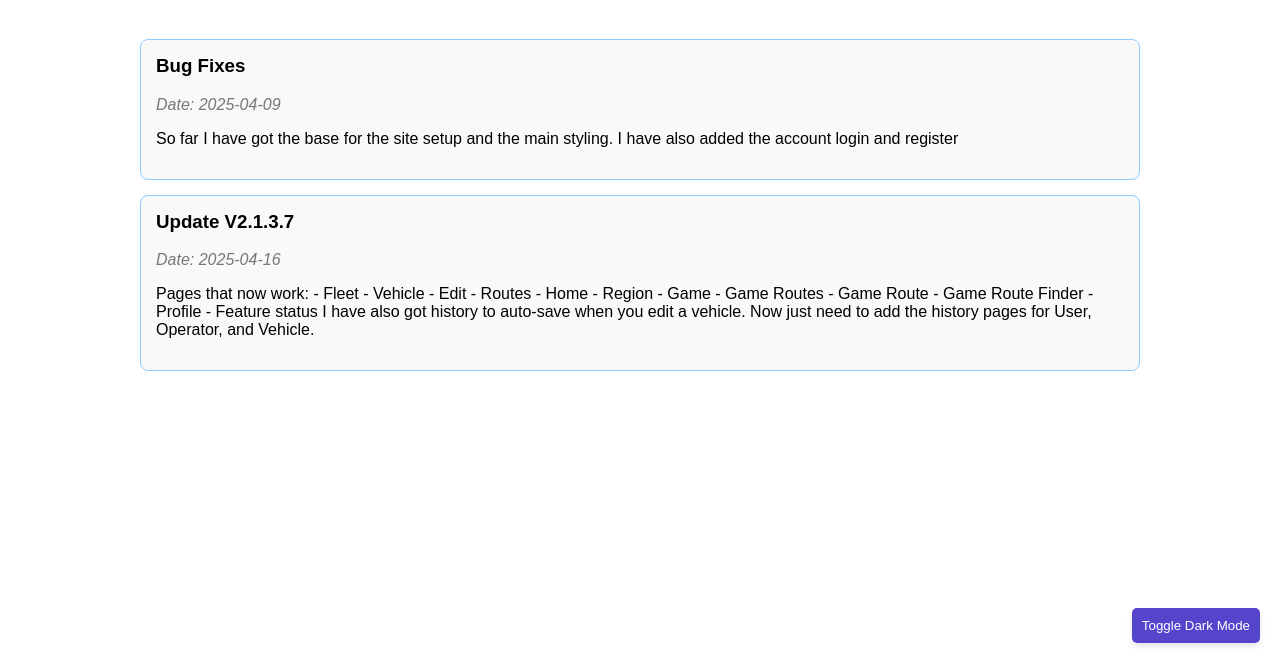
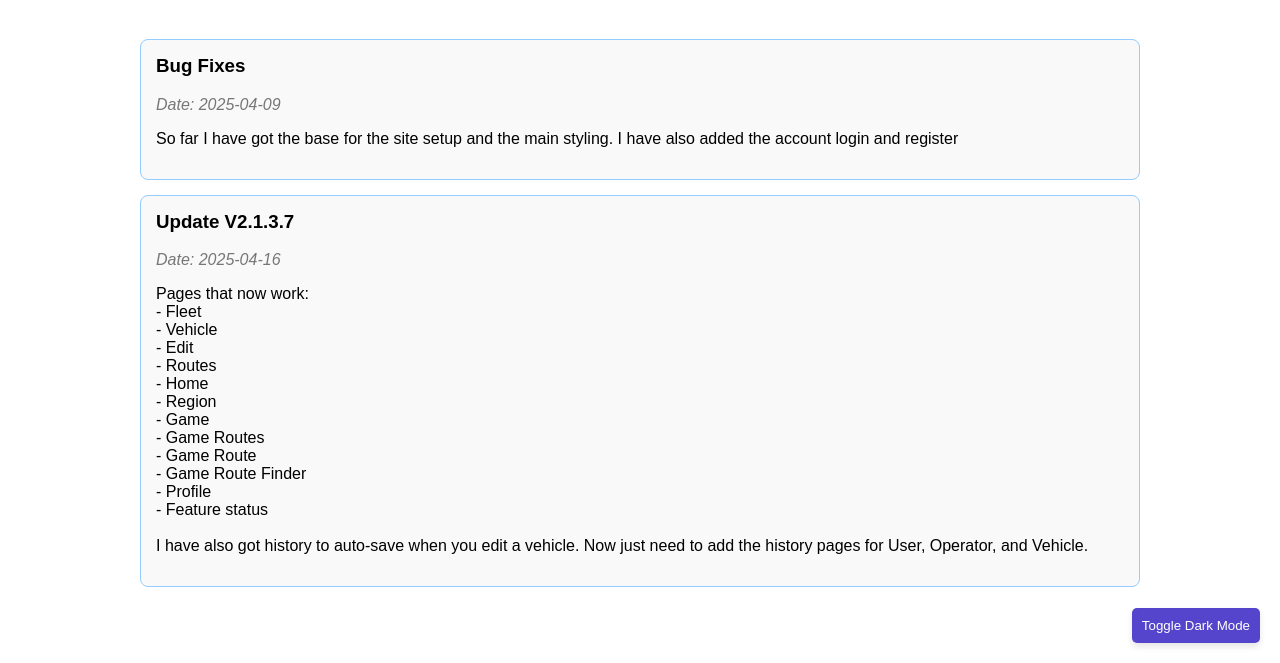
Before and after one commit to Kai-codin/MyBusTimes-Status, a plain HTML site: page updates.html in a window 1280 px wide. Shown: the part 137-800 px from the top of the page. Drawn offline with Linux system fonts and the light colour scheme.

Commit message:
Update updates.html

```diff
--- a/updates.html
+++ b/updates.html
@@ -35,6 +35,7 @@
 
           const description = document.createElement('p');
           description.textContent = update.description;
+          description.innerHTML = update.description.replace(/\n/g, "<br>");
 
           updateItem.appendChild(title);
           updateItem.appendChild(date);
```
